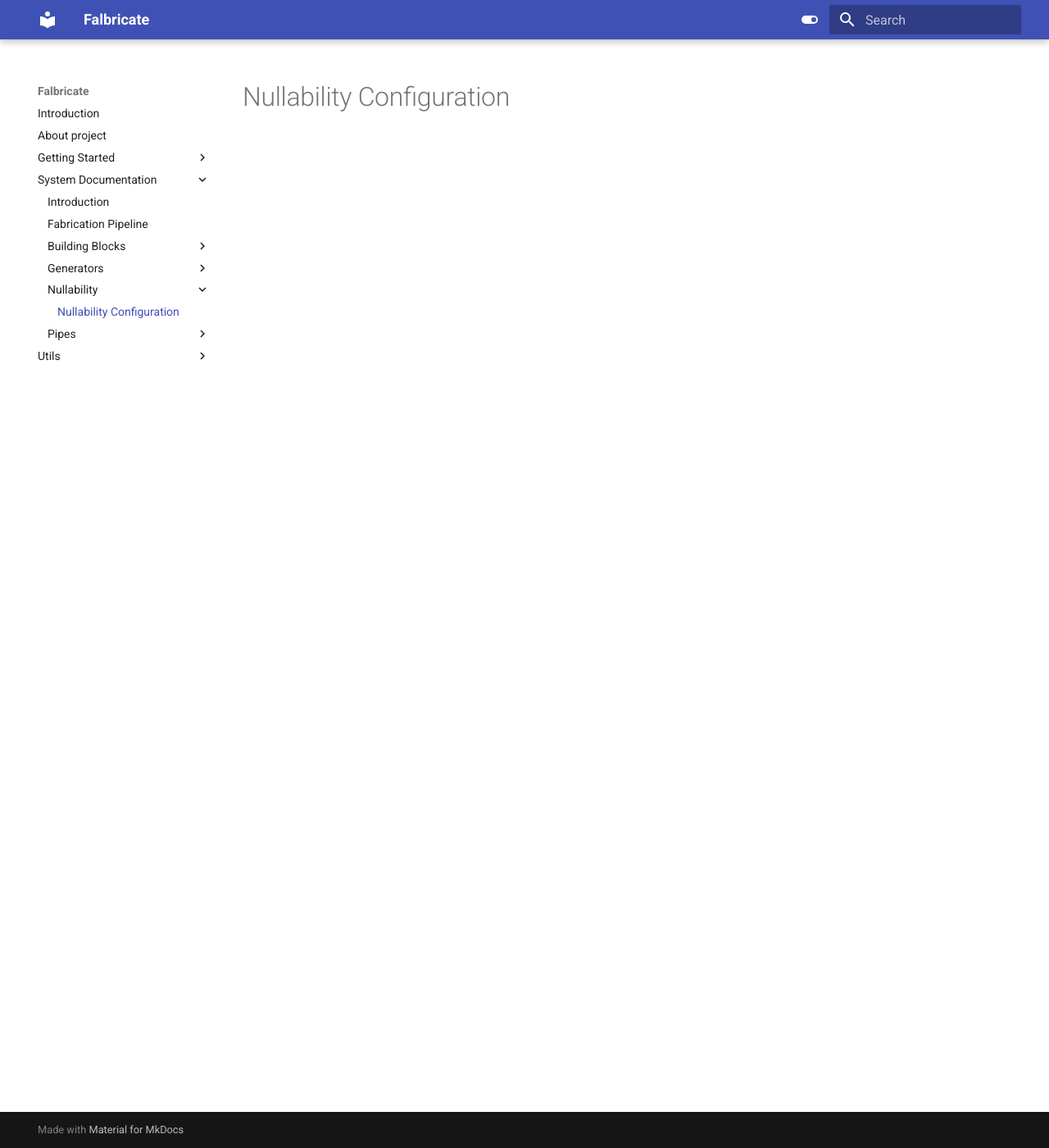
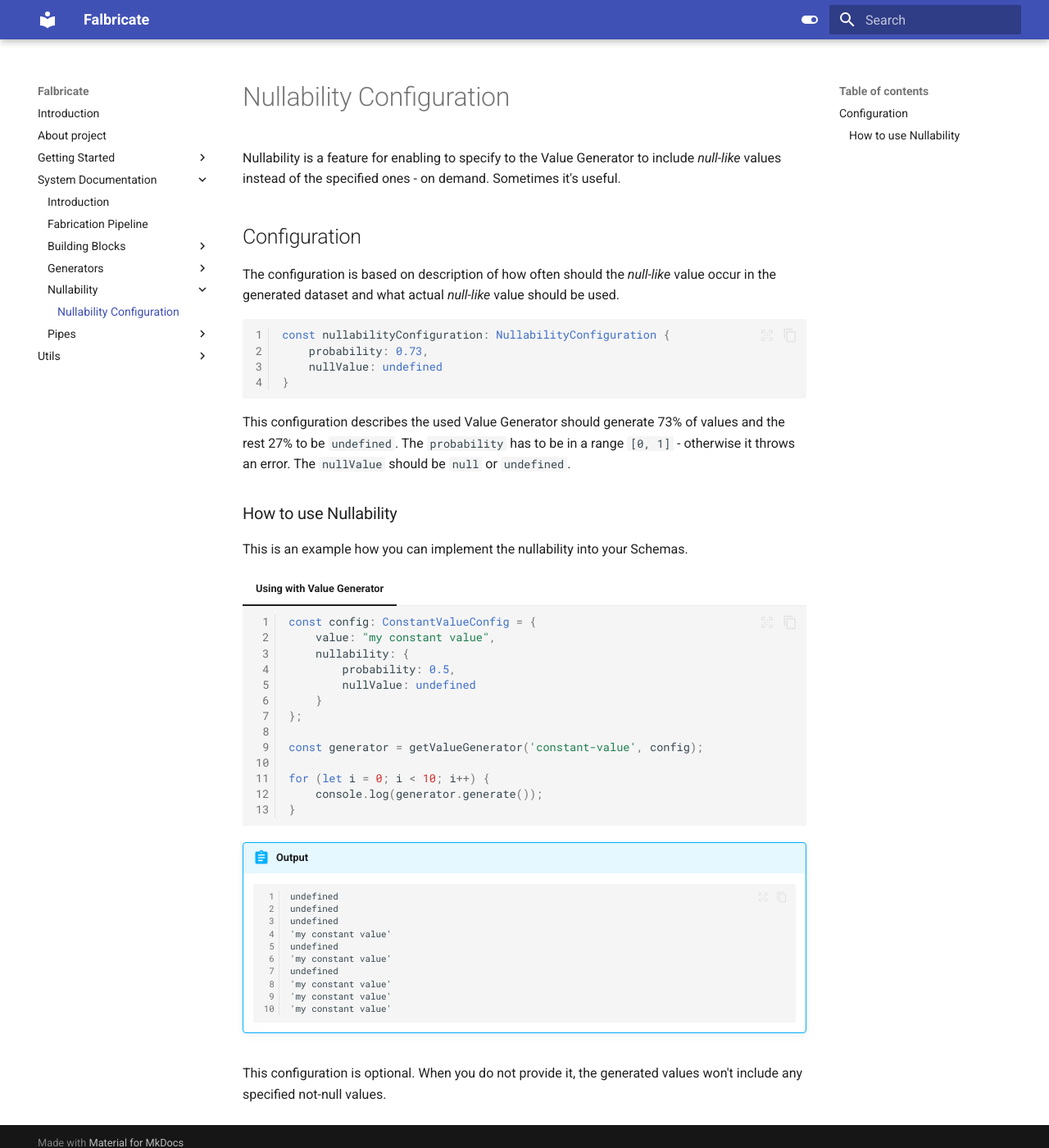
Before and after one commit to vojtechpavlu/falbricate-base, an MkDocs documentation site: the page built from docs/docs/System-Documentation/Nullability/00_nullability.md, in a window 1280 px wide and 1400 px high. Shown: the whole window at 82% size. Built offline with MkDocs 1.6.1 and Material for MkDocs 9.7.7, drawn with Linux system fonts in a browser that asks for light colours.

Commit message:
Update Nullability docs (#35)

````diff
--- a/docs/docs/System-Documentation/Nullability/00_nullability.md
+++ b/docs/docs/System-Documentation/Nullability/00_nullability.md
@@ -1 +1,63 @@
 # Nullability Configuration
+
+Nullability is a feature for enabling to specify to the Value Generator to include _null-like_ values instead
+of the specified ones - on demand. Sometimes it's useful.
+
+
+## Configuration
+
+The configuration is based on description of how often should the _null-like_ value occur in the
+generated dataset and what actual _null-like_ value should be used.
+
+``` typescript linenums="1"
+const nullabilityConfiguration: NullabilityConfiguration {
+    probability: 0.73,
+    nullValue: undefined
+}
+```
+
+This configuration describes the used Value Generator should generate 73% of values and
+the rest 27% to be `undefined`. The `probability` has to be in a range `[0, 1]` - otherwise it throws an error. The `nullValue` should
+be `null` or `undefined`.
+
+
+### How to use Nullability
+
+This is an example how you can implement the nullability into your Schemas.
+
+=== "Using with Value Generator"
+
+    ``` typescript linenums="1"
+    const config: ConstantValueConfig = {
+        value: "my constant value",
+        nullability: {
+            probability: 0.5,
+            nullValue: undefined
+        }
+    };
+
+    const generator = getValueGenerator('constant-value', config);
+
+    for (let i = 0; i < 10; i++) {
+        console.log(generator.generate());
+    }
+    ```
+
+    !!! abstract "Output"
+
+        ``` linenums="1"
+        undefined
+        undefined
+        undefined
+        'my constant value'
+        undefined
+        'my constant value'
+        undefined
+        'my constant value'
+        'my constant value'
+        'my constant value'
+        ```
+
+
+This configuration is optional. When you do not provide it, the generated values won't include
+any specified not-null values.
````
